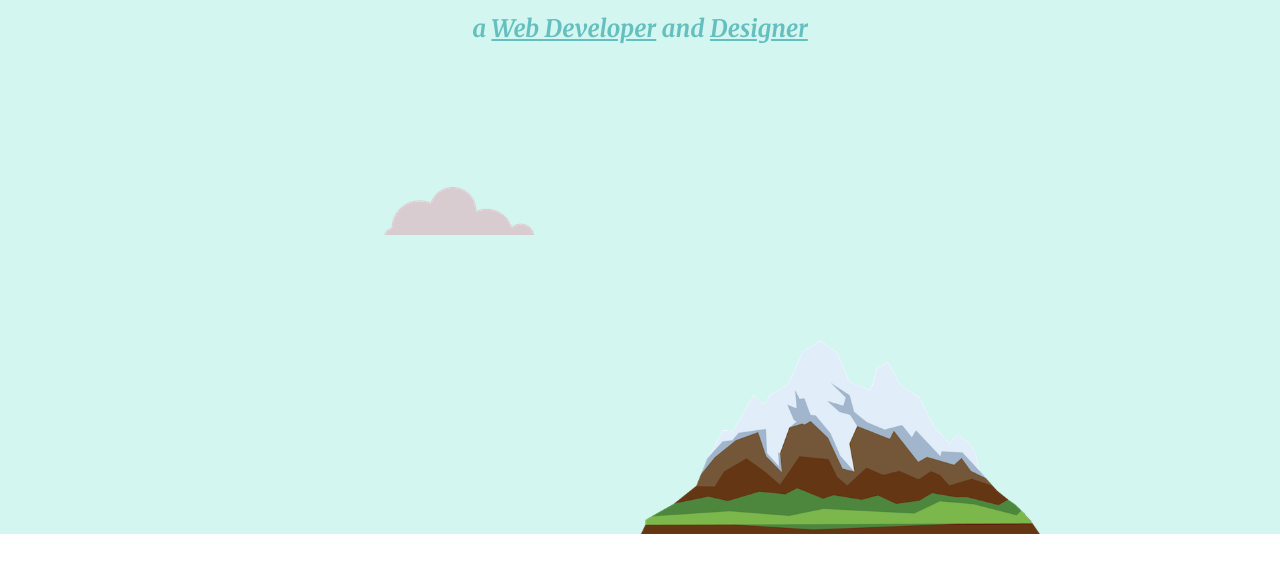
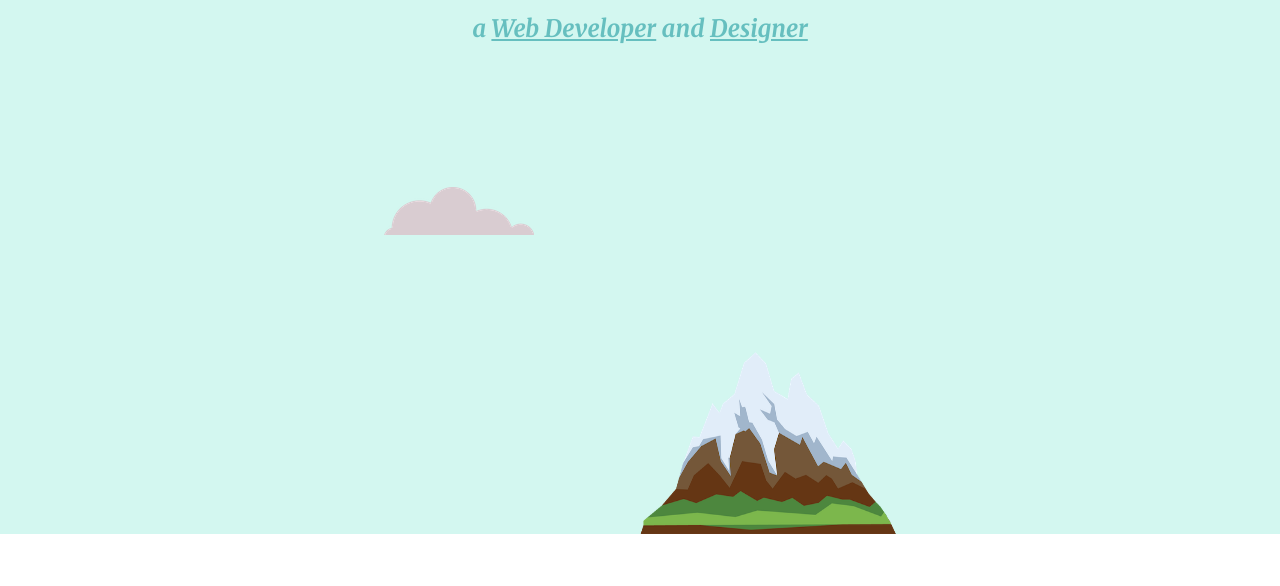
Before and after one commit to mohitmakda/website, a plain HTML site: page index.html in a window 1280 px wide. Shown: the part 214-800 px from the top of the page. Drawn offline with Linux system fonts and the light colour scheme.

Commit message:
Update index.html

```diff
--- a/index.html
+++ b/index.html
@@ -19,7 +19,7 @@
         <h1 class="intro">I am Mohit Makda</h1>
         <h2>a <span> Web Developer</span> and <span> Designer </span></h2>
         <img class="bottom-cloud" src="images/cloud.png" alt="cloud image">
-        <img class="mountain" src="images/mountain.png" alt="cloud image" width="400rem">
+        <img class="mountain" src="images/mountain.png" alt="cloud image" width="20%" height=30%>
     </div>
     <div class="middle-container">
         <div class="profile">
```
